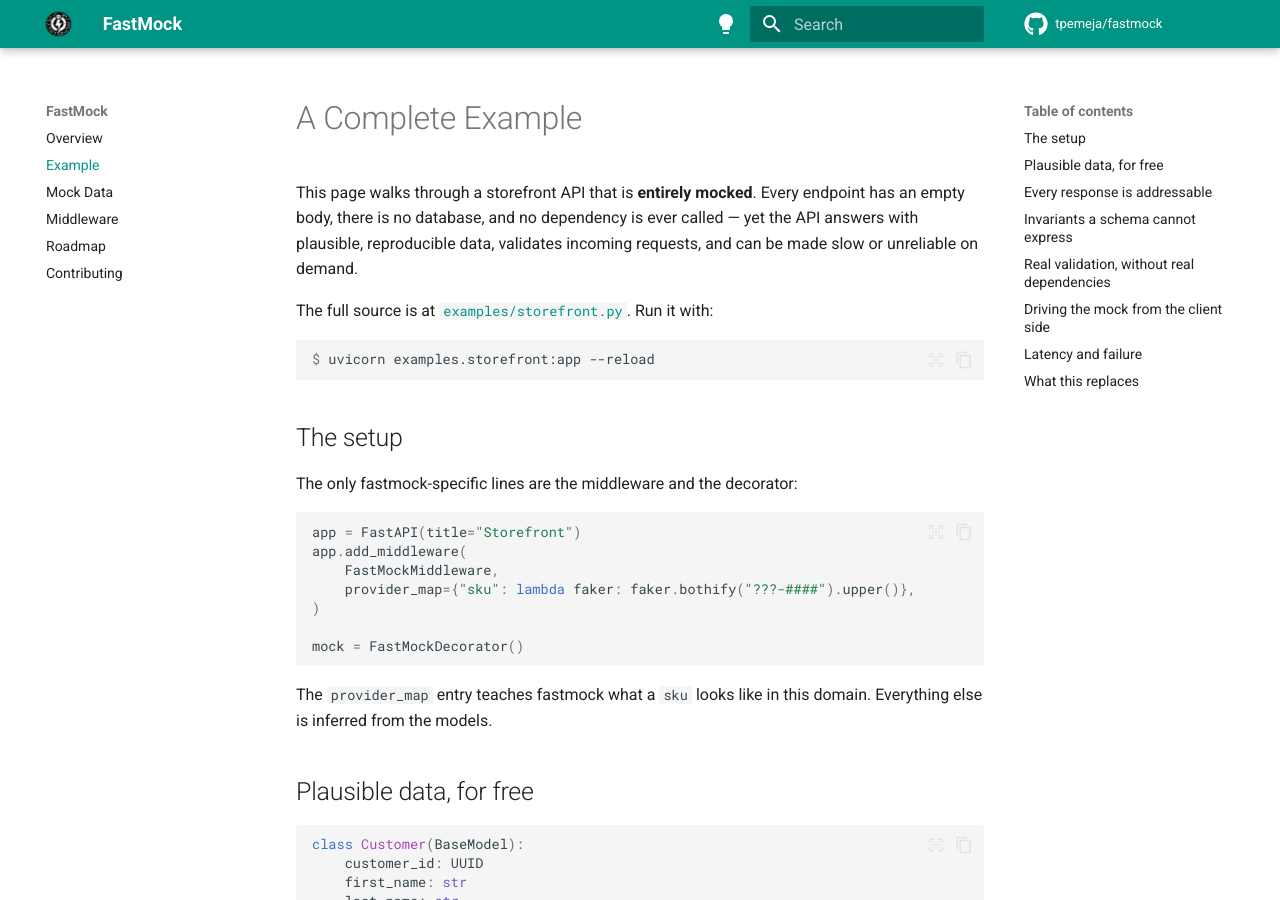
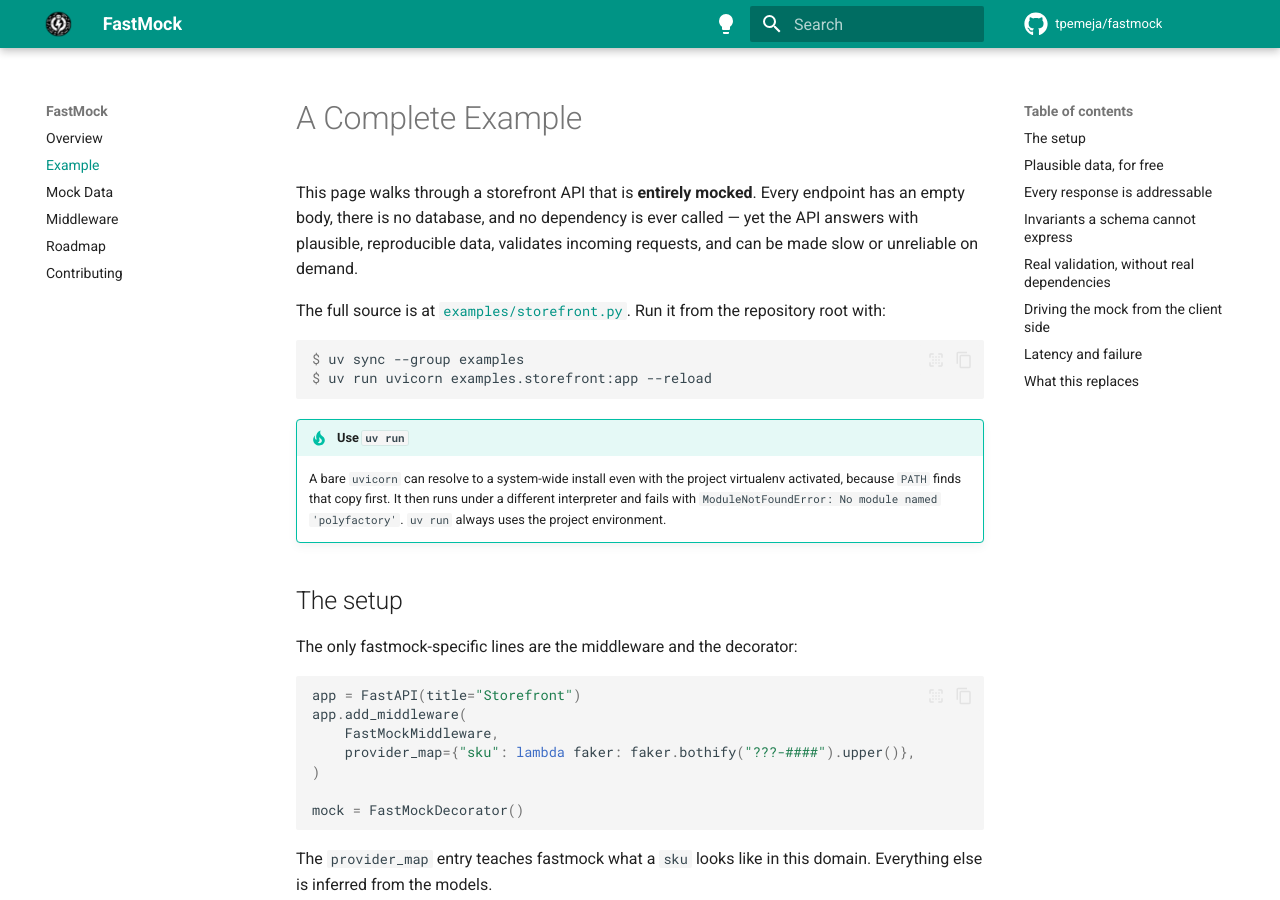
Before and after one commit to tpemeja/fastmock, an MkDocs documentation site: the page built from documentation/docs/example.md, in a window 1280 px wide and 900 px high. Built offline with MkDocs 1.6.1 and Material for MkDocs 9.7.7, drawn with Linux system fonts in a browser that asks for light colours; comment, search, counter and statistics services are not loaded.

Commit message:
Declare uvicorn so the example can actually be run
The example documented `uvicorn examples.storefront:app`, but uvicorn was
not a dependency of any group. With the project virtualenv activated,
PATH resolved to a system-wide uvicorn running under an unrelated
interpreter, which failed with ModuleNotFoundError on polyfactory.

Add an examples dependency group providing uvicorn, include it in dev,
and document `uv run uvicorn` so the interpreter is never ambiguous.

````diff
--- a/documentation/docs/example.md
+++ b/documentation/docs/example.md
@@ -4,11 +4,18 @@
 body, there is no database, and no dependency is ever called — yet the API answers with plausible,
 reproducible data, validates incoming requests, and can be made slow or unreliable on demand.
 
-The full source is at [`examples/storefront.py`](https://github.com/tpemeja/fastmock/blob/main/examples/storefront.py). Run it with:
+The full source is at [`examples/storefront.py`](https://github.com/tpemeja/fastmock/blob/main/examples/storefront.py). Run it from the repository root with:
 
 ```console
-$ uvicorn examples.storefront:app --reload
+$ uv sync --group examples
+$ uv run uvicorn examples.storefront:app --reload
 ```
+
+!!! tip "Use `uv run`"
+    A bare `uvicorn` can resolve to a system-wide install even with the project virtualenv
+    activated, because `PATH` finds that copy first. It then runs under a different interpreter
+    and fails with `ModuleNotFoundError: No module named 'polyfactory'`. `uv run` always uses the
+    project environment.
 
 ## The setup
 
--- a/pyproject.toml
+++ b/pyproject.toml
@@ -62,6 +62,9 @@
 lint = [
     "pylint",
 ]
+examples = [
+    "uvicorn",
+]
 docs = [
     "mkdocs",
     "mkdocs-material",
@@ -70,6 +73,7 @@
     { include-group = "test" },
     { include-group = "lint" },
     { include-group = "docs" },
+    { include-group = "examples" },
 ]
 
 [tool.hatch.build.targets.wheel]
````
Also changed, not shown: 2 other files.
